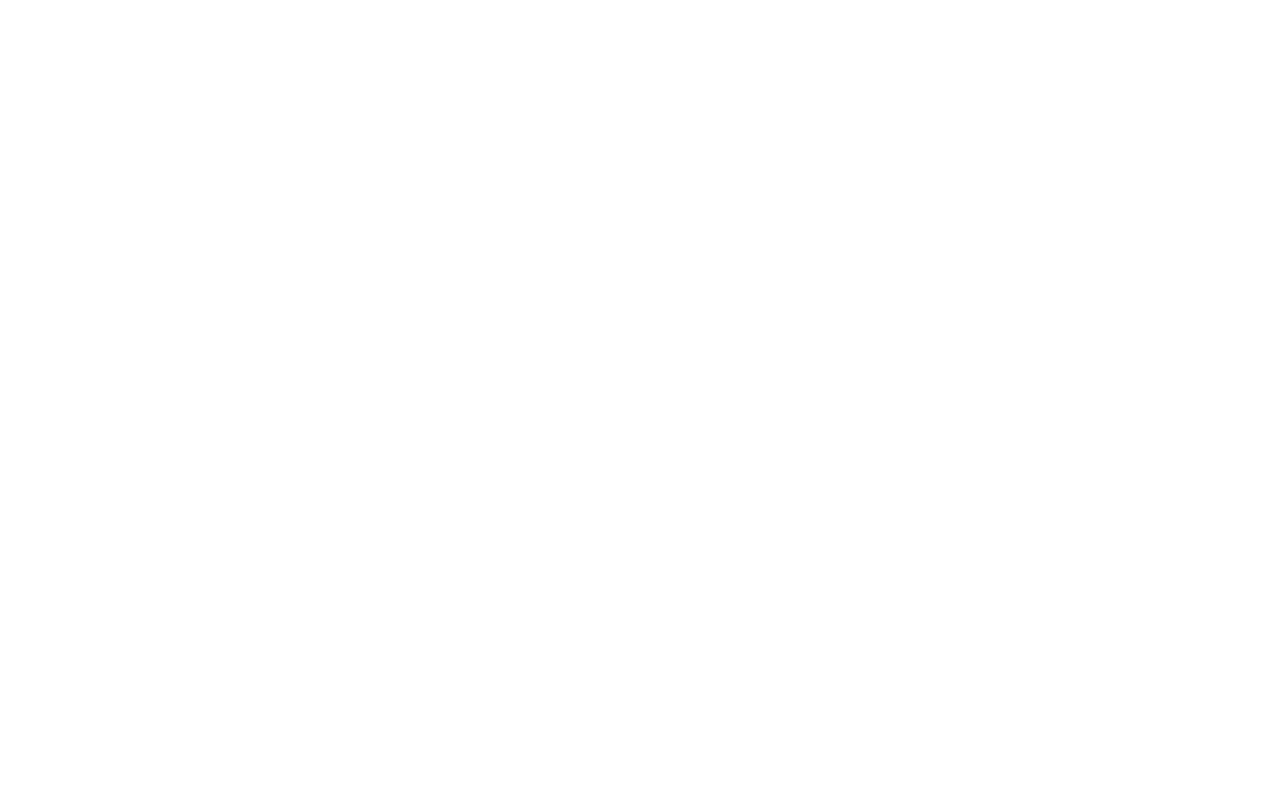
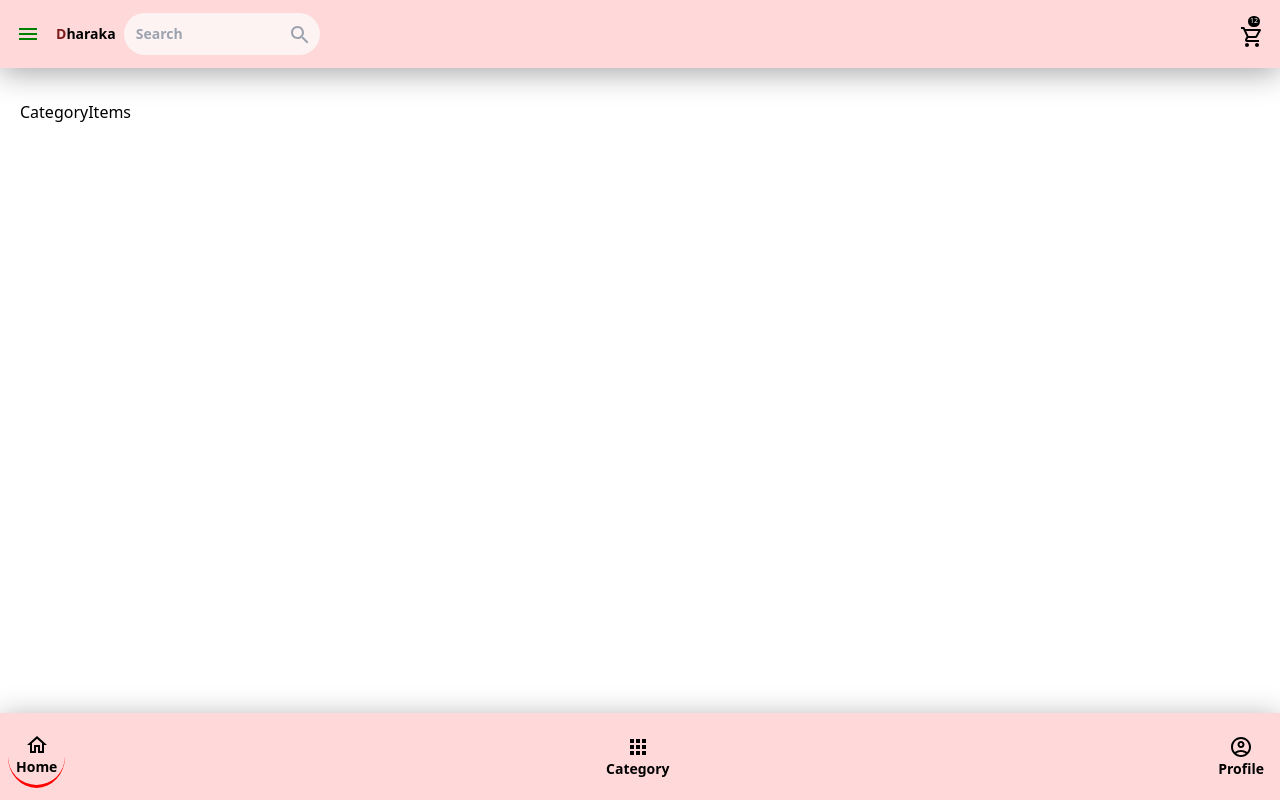
Before and after one commit to DHARAKA-METH/e-commerce-app-react, a React (Create React App) app: page /category/Category1 in a window 1280 px wide. Before the commit this address had no page. Built offline with nearby package versions, Linux system fonts and the light colour scheme.

Commit message:
Catergery Item Linked
Here for the nested route index must be inclueded

```diff
--- a/src/Pages/Category/Category.js
+++ b/src/Pages/Category/Category.js
@@ -1,5 +1,5 @@
 import { IconButton } from "@mui/material";
-import { Link } from "react-router-dom";
+import { Link, Outlet } from "react-router-dom";
 
 const categoryArr = [
   {
--- /dev/null
+++ b/src/Pages/Category/CategoryItems/CategoryItems.js
@@ -0,0 +1,11 @@
+
+
+const CategoryItems = () => {
+  return (
+    <div className="px-5 py-[100px]  w-full h-screen overflow-y-scroll">
+      CategoryItems
+    </div>
+  )
+}
+
+export default CategoryItems
--- a/src/Routers/AppRouter.js
+++ b/src/Routers/AppRouter.js
@@ -1,12 +1,18 @@
 import React from "react";
-import { BrowserRouter, Route, RouterProvider, Routes, createBrowserRouter } from "react-router-dom";
+import {
+  BrowserRouter,
+  Route,
+  RouterProvider,
+  Routes,
+  createBrowserRouter,
+} from "react-router-dom";
 import MainLayout from "../Layout/MainLayout";
 import User from "../Pages/User/User";
 import Home from "../Pages/Home/Home";
 import Login from "../Login/Login";
 import UserProtected from "./UserProtected";
 import Category from "../Pages/Category/Category";
-
+import CategoryItems from "../Pages/Category/CategoryItems/CategoryItems";
 
 // const router=createBrowserRouter([
 //   {
@@ -36,7 +42,6 @@ import Category from "../Pages/Category/Category";
 // }
 // ])
 
-
 const AppRouter = () => {
   return (
     // <RouterProvider router={router}/>
@@ -45,7 +50,10 @@ const AppRouter = () => {
         <Routes>
           <Route path="/" element={<MainLayout />}>
             <Route index element={<Home />} />
-            <Route path="category" element={<Category/>}/>
+            <Route path="category" >
+              <Route index element={<Category />}/>
+              <Route path=":CategoryId" element={<CategoryItems />} />
+            </Route>
             <Route element={<UserProtected />}>
               <Route path="user" element={<User />} />
             </Route>
```
